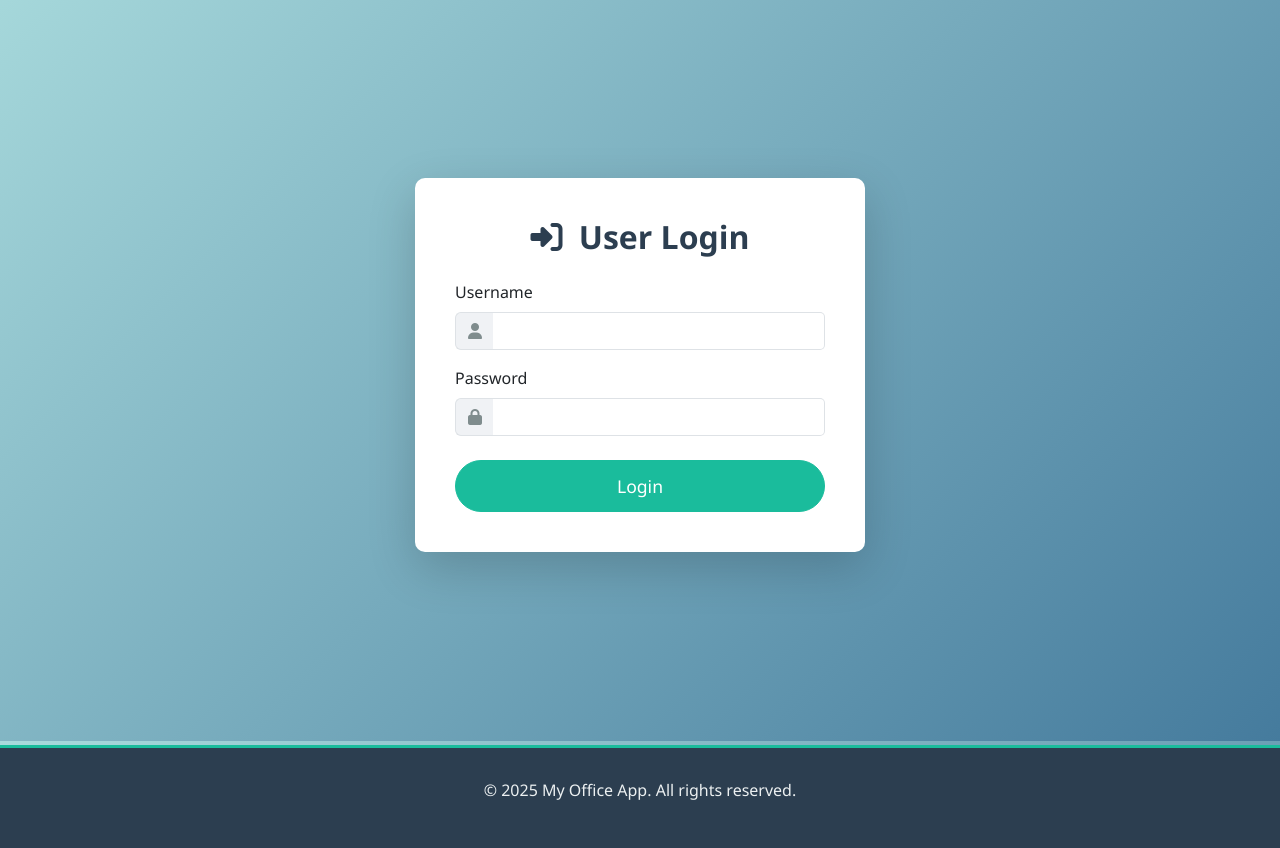
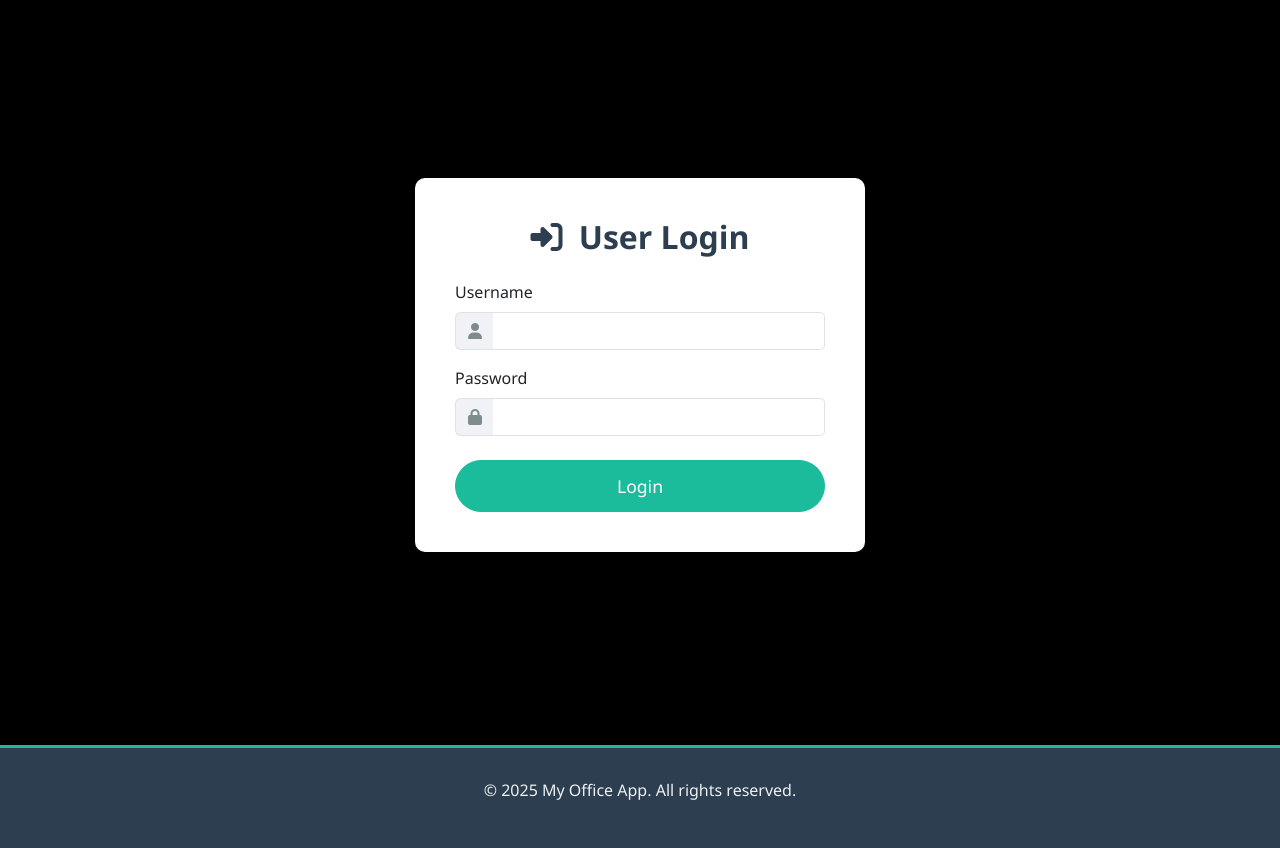
Before and after one commit to Abhijeet630/abhiitadmin, a Flask app: page /login in a window 1280 px wide. Shown: the part 59-907 px from the top of the page. Run offline with Flask 3, Linux system fonts and the light colour scheme.

Commit message:
Auto update from VS Code

```diff
--- a/templates/login.html
+++ b/templates/login.html
@@ -50,27 +50,25 @@
 <style>
     /* Custom styles for the login page */
 
-    /* IMPORTANT: This overrides the body background from base.html for the login page only */
+    /* IMPORTANT: This sets the body background for the login page only */
     body {
-        background: linear-gradient(135deg, #a8dadc, #457b9d); /* A professional blue-green gradient */
-        background-size: cover;
-        background-attachment: fixed;
-        /* Ensure font-family is consistent if needed, but base.html already sets it */
-        /* font-family: 'Segoe UI', Tahoma, Geneva, Verdana, sans-serif; */
+        background-color: #000000; /* Solid Black Background */
+        background-size: cover; /* Ensures the background covers the entire area */
+        background-attachment: fixed; /* Keeps the background fixed when scrolling */
     }
 
     .custom-login-card {
         max-width: 450px; /* Limit the width of the login card */
         width: 100%;
         border-radius: 10px;
-        background-color: #ffffff;
-        box-shadow: 0 8px 25px rgba(0, 0, 0, 0.2); /* Slightly stronger shadow for depth */
+        background-color: #ffffff; /* Card background remains white for contrast */
+        box-shadow: 0 8px 25px rgba(0, 0, 0, 0.2); /* Stronger shadow for depth */
         border: none; /* Remove default border */
         overflow: hidden; /* Ensures shadows and borders are contained */
     }
 
     .custom-login-card .card-title {
-        color: #2c3e50; /* Darker title color */
+        color: #2c3e50; /* Darker title color - visible on white card */
         font-weight: 600;
     }
 
```
